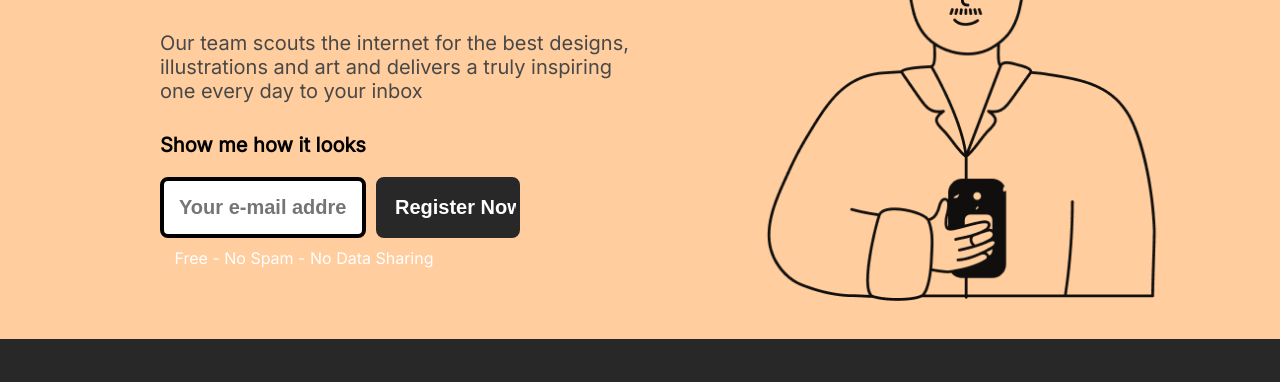
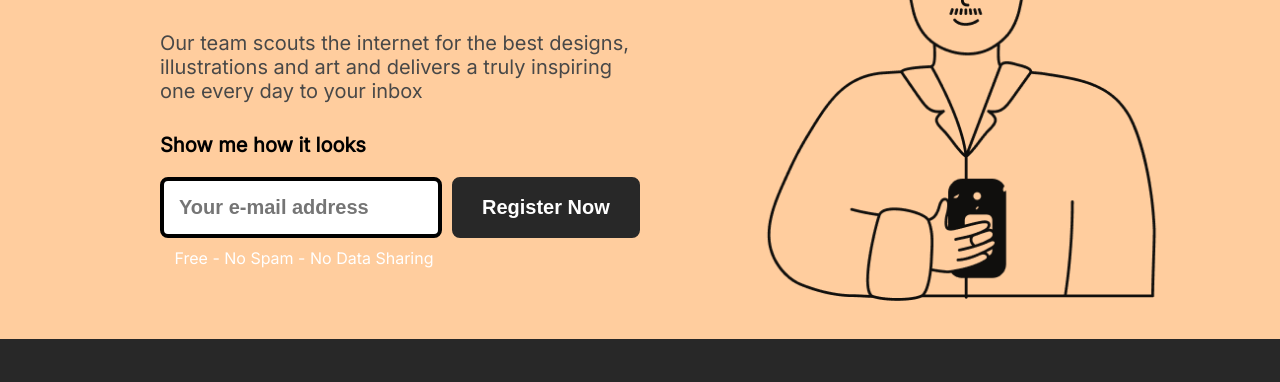
Before and after one commit to payalg22/dweep-io-html-css, a plain HTML site: page index.html in a window 1280 px wide. Shown: the part 221-603 px from the top of the page. Drawn offline with Linux system fonts and the light colour scheme.

Commit message:
Width of form

```diff
--- a/style.css
+++ b/style.css
@@ -43,11 +43,8 @@ body {
     font-weight: 800;
 }
 
-form {
-    width: 75%;
-}
-
 #email-container {
+    width: 100%;
     display: flex;
     gap: 10px;
     justify-content: end;
```
